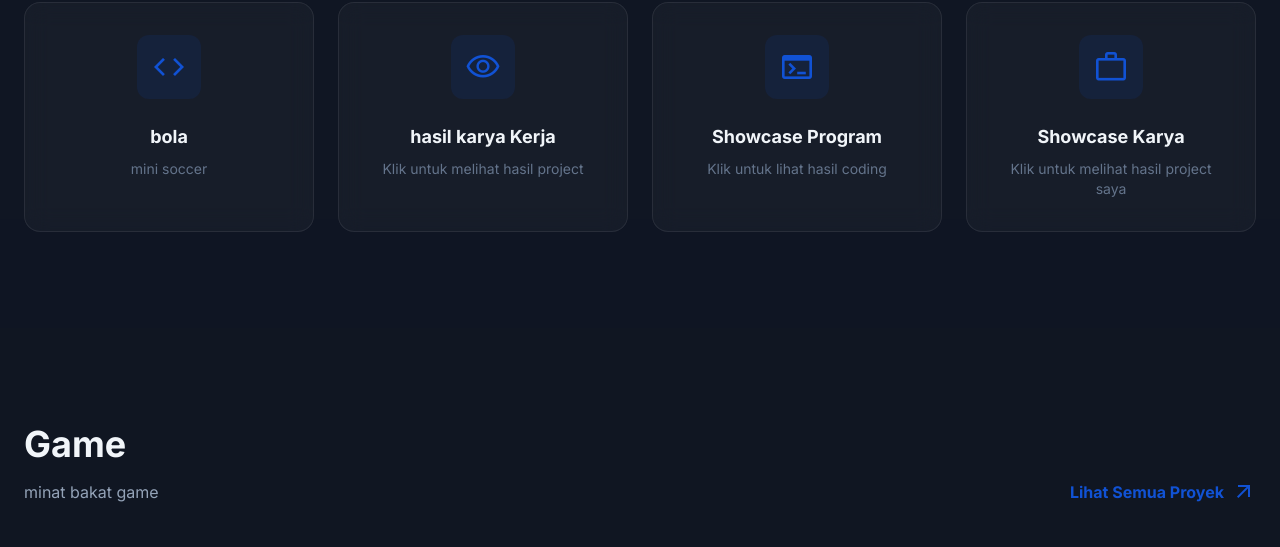
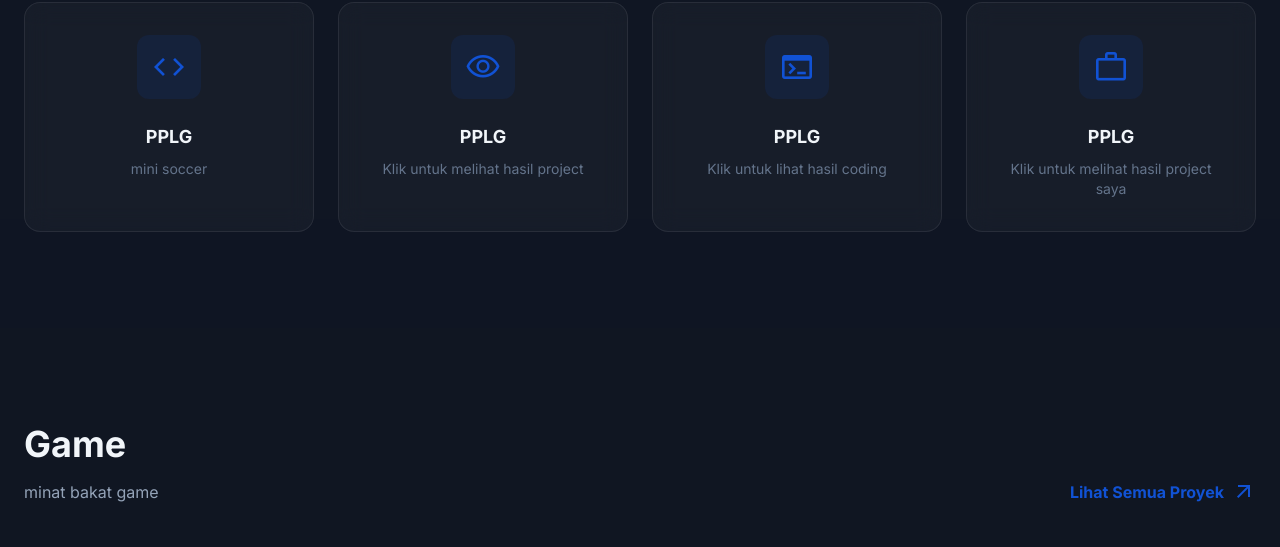
Before and after one commit to rendybryanpratama-arch/project, a plain HTML site: page index.html in a window 1280 px wide. Shown: the part 1560-2107 px from the top of the page. Drawn offline with nearby package versions, Linux system fonts and the light colour scheme.

Commit message:
Update index.html

```diff
--- a/index.html
+++ b/index.html
@@ -290,7 +290,7 @@ class="bg-primary hover:bg-primary/90 text-white px-6 py-2.5 rounded-lg text-sm
     <div class="w-16 h-16 bg-primary/10 rounded-xl flex items-center justify-center mx-auto mb-6">
       <span class="material-symbols-outlined text-primary text-4xl">code</span>
     </div>
-    <h3 class="font-bold text-lg">bola</h3>
+    <h3 class="font-bold text-lg">PPLG</h3>
     <p class="text-sm text-slate-500 mt-2">mini soccer</p>
   </div>
 
@@ -299,7 +299,7 @@ class="bg-primary hover:bg-primary/90 text-white px-6 py-2.5 rounded-lg text-sm
     <div class="w-16 h-16 bg-primary/10 rounded-xl flex items-center justify-center mx-auto mb-6">
       <span class="material-symbols-outlined text-primary text-4xl">visibility</span>
     </div>
-    <h3 class="font-bold text-lg">hasil karya Kerja</h3>
+    <h3 class="font-bold text-lg">PPLG</h3>
     <p class="text-sm text-slate-500 mt-2">Klik untuk melihat hasil project</p>
   </div>
 
@@ -308,7 +308,7 @@ class="bg-primary hover:bg-primary/90 text-white px-6 py-2.5 rounded-lg text-sm
     <div class="w-16 h-16 bg-primary/10 rounded-xl flex items-center justify-center mx-auto mb-6">
       <span class="material-symbols-outlined text-primary text-4xl">terminal</span>
     </div>
-    <h3 class="font-bold text-lg">Showcase Program</h3>
+    <h3 class="font-bold text-lg">PPLG</h3>
     <p class="text-sm text-slate-500 mt-2">Klik untuk lihat hasil coding</p>
   </div>
 
@@ -325,7 +325,7 @@ class="bg-primary hover:bg-primary/90 text-white px-6 py-2.5 rounded-lg text-sm
   </div>
 
   <h3 class="font-bold text-lg group-hover:text-primary transition-colors">
-    Showcase Karya
+    PPLG
   </h3>
 
   <p class="text-sm text-slate-500 mt-2">
```
